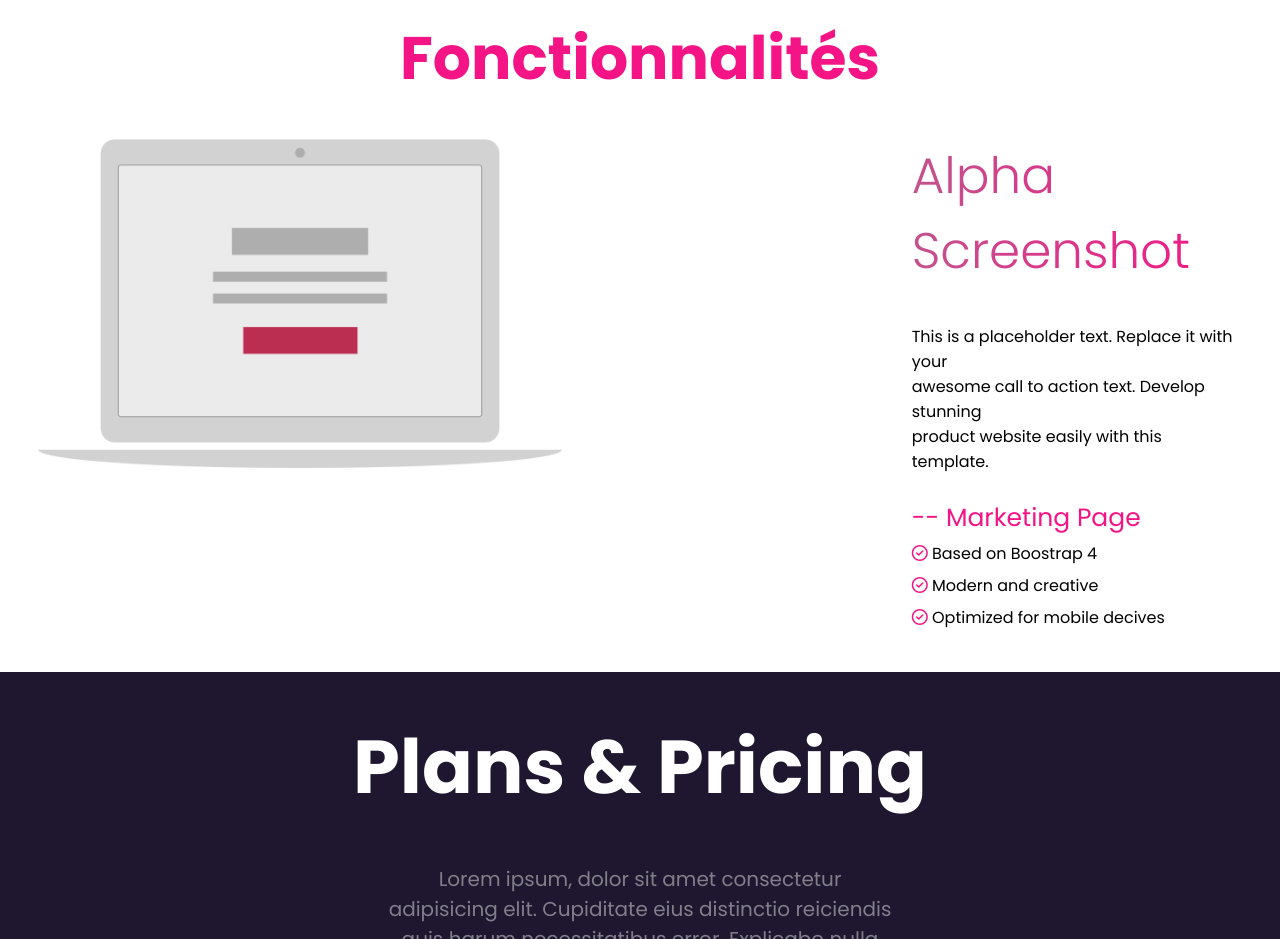
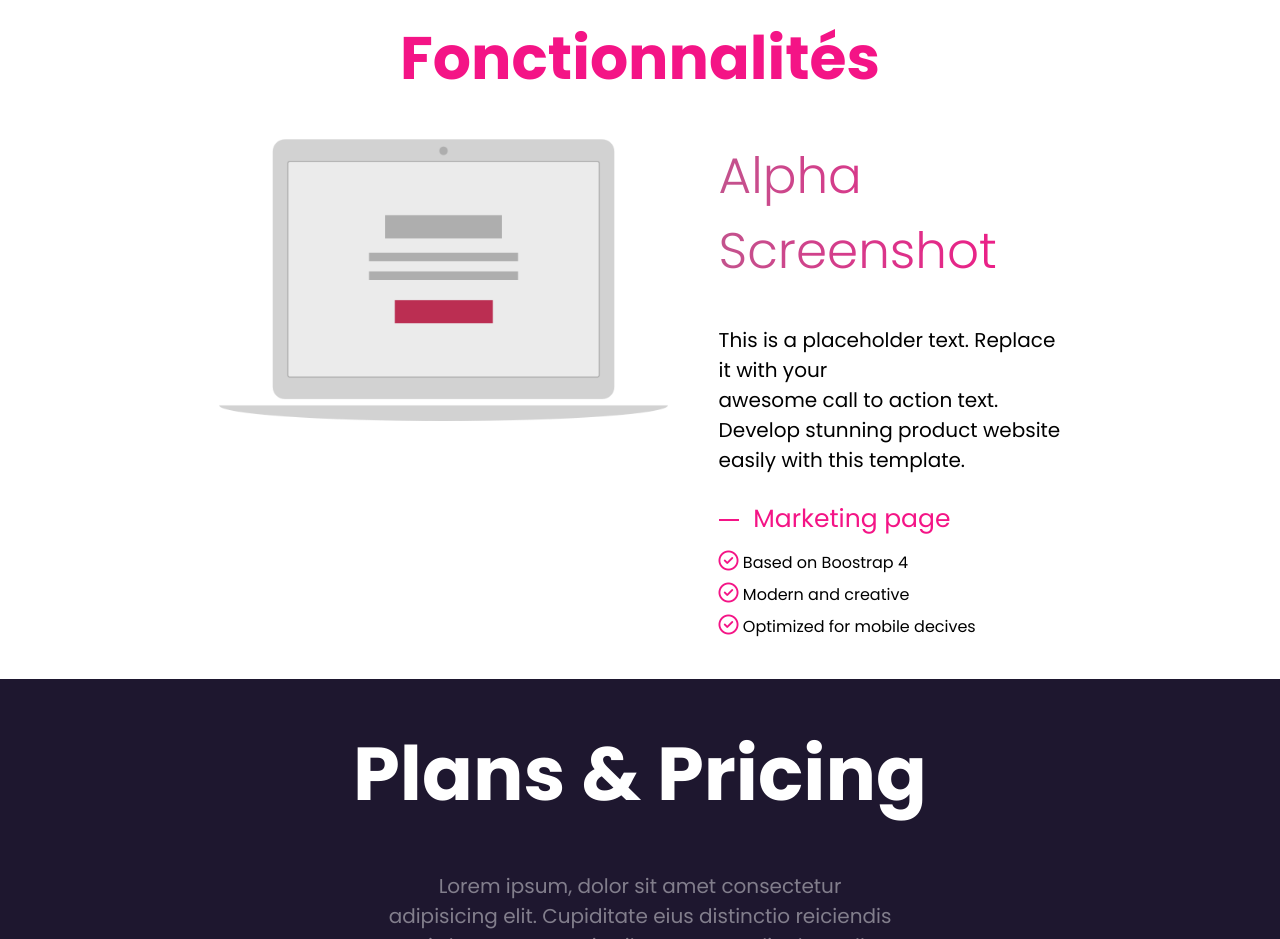
Before and after one commit to sarabarmar/proyecto-bleux, a plain HTML site: page index.html in a window 1280 px wide. Shown: the part 860-1799 px from the top of the page. Drawn offline with Linux system fonts and the light colour scheme.

Commit message:
Seccion 2 terminada :)

```diff
--- a/index.html
+++ b/index.html
@@ -33,7 +33,6 @@
                 </h1>
                 <p>
                     We build this template to help you create modern
-                    <br>
                     and beutiful marketing page.
                 </p>
                 <div class="botonesinicio">
@@ -62,12 +61,12 @@
                 <p>
                     This is a placeholder text. Replace it with your
                     <br>awesome call to action text. Develop stunning
-                    <br>product website easily with this template.
+                    product website easily with this template.
                 </p>
                 <br>
-                <h4>
-                    -- Marketing Page
-                </h4>
+                <div class="title">
+                    Marketing page
+                </div>
                 <i class="fa-regular fa-circle-check"></i> Based on Boostrap 4
                 <br>
                 <i class="fa-regular fa-circle-check"></i> Modern and creative
--- a/style/style.css
+++ b/style/style.css
@@ -62,15 +62,10 @@ nav {
 
 .botonesinicio {
     display: inline;
-    /* Los botones se ponen en fila */
     gap: 10px;
-    /* Espacio entre los botones */
     padding: 18px 6px;
-    /* Relleno dentro de la cajita */
     border: 1px solid rgba(255, 255, 255, 0.2);
-    /* Borde finito y suave */
     border-radius: 5px;
-    /* Bordes redonditos */
 }
 
 .boton-degradado {
@@ -124,13 +119,13 @@ nav {
 .horizontal {
     display: flex;
     align-content: center;
+    margin: 0% 15%;
     justify-content: space-evenly;
-    margin: 0% 0%;
-    box-sizing: border-box;
+    gap:6%;
 }
 
 .seccion2 img {
-    width: 60%;
+    width: 100%;
 }
 
 
@@ -144,17 +139,31 @@ nav {
     font-weight: 100;
     margin-bottom: 3%;
 }
+.texto p{
+    font-size: 20px;
+}
+.title {
+  position: relative;
+  color: #F41486;
+  font-size: 25px;
+  font-weight: 400;
+  margin-bottom: 2%;
+}
 
-.texto h4 {
-    color: #F41486;
-    font-size: 25px;
-    font-weight: 400;
+.title::before {
+  content: "";
+  display: inline-block;
+  width: 20px;
+  height: 2px;
+  background-color: #F41486;
+  margin-right: 8px;
+  vertical-align: middle;
 }
 
 .texto i {
     color: #F41486;
     line-height: 2rem;
-
+    font-size: 20px;
 }
 
 .seccion3 {
```
